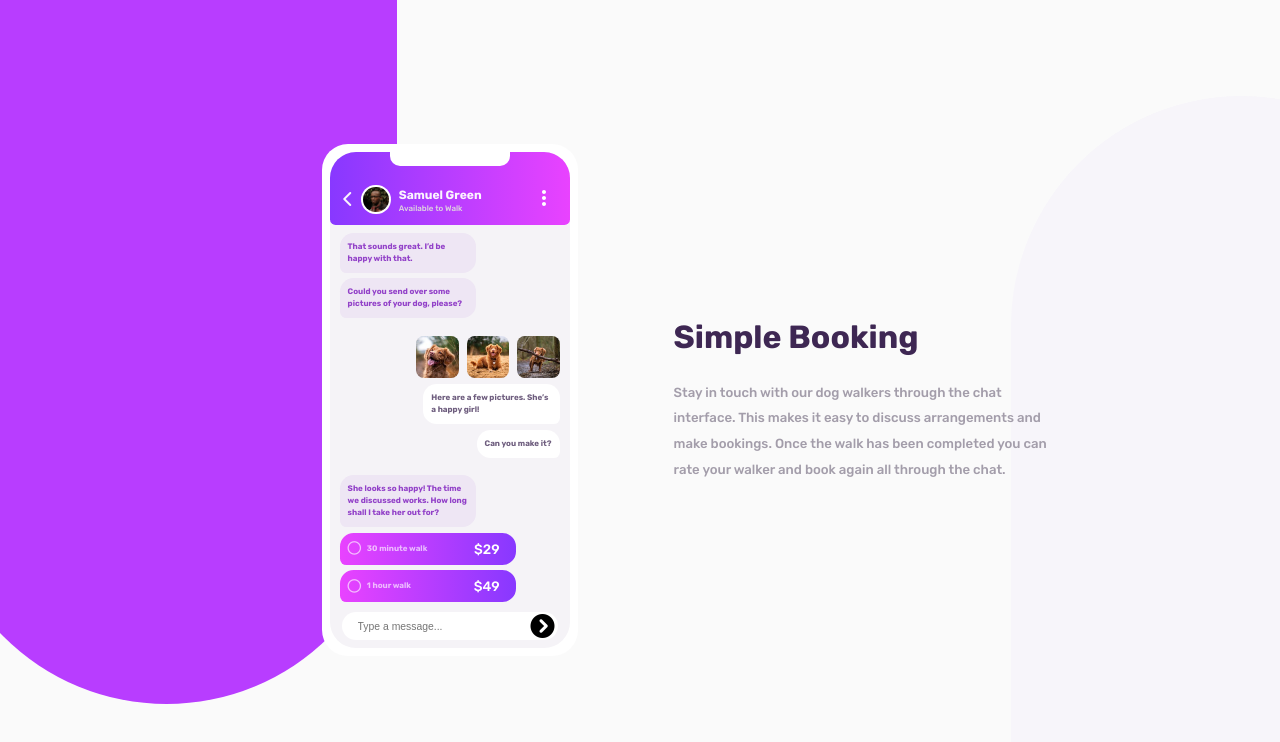
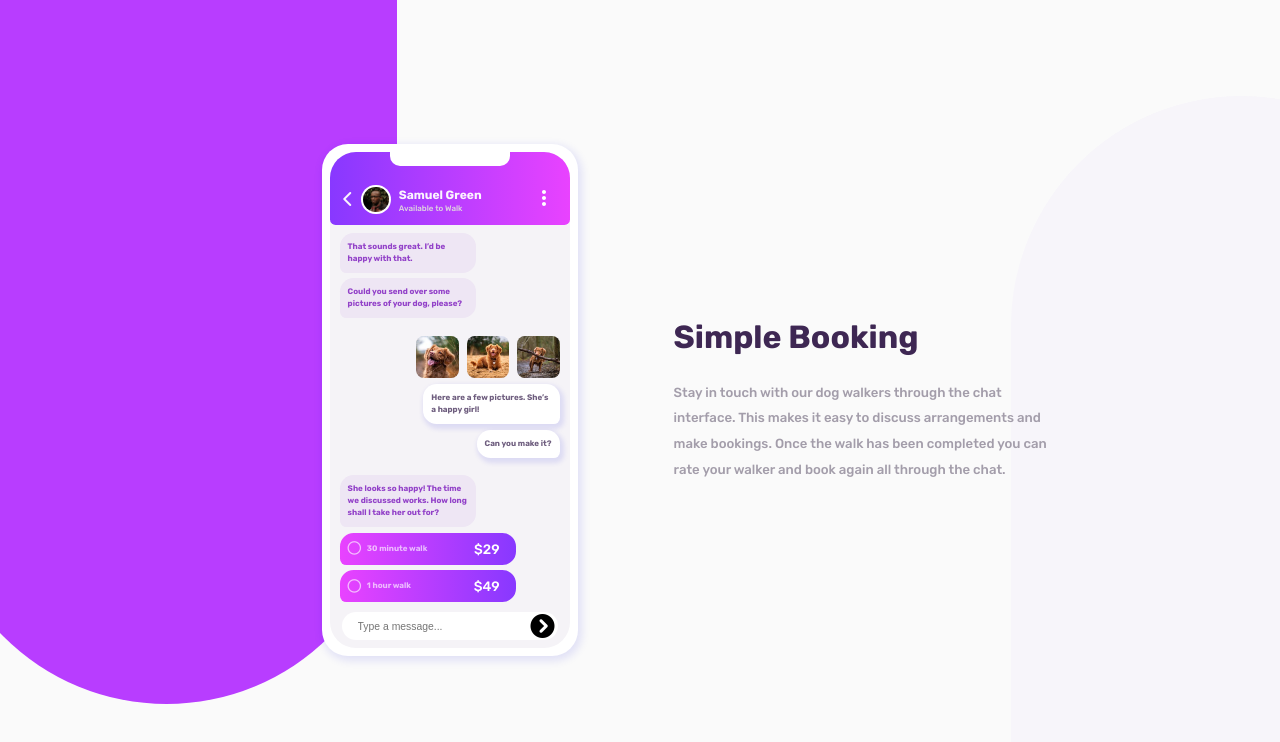
Before and after one commit to 01edie/chat-app-css-illustration, a plain HTML site: page index.html in a window 1280 px wide. Drawn offline with Linux system fonts and the light colour scheme.

Commit message:
box shadow added

```diff
--- a/style.css
+++ b/style.css
@@ -96,6 +96,7 @@ p{
   display: flex;
   justify-content: center;
   align-items: center;
+  box-shadow: 2px 3px 8px 2px rgba(0, 0, 220, 0.1);
 }
 .device-body{
   background-color: var(--Light-Grayish-Violet-app-background);
@@ -264,6 +265,8 @@ p{
   -o-border-radius: 0.85rem 0.85rem 0.4rem 0.85rem ;
   background-color: #fff;
   color: var(--Desaturated-Dark-Violet-chat-on-the-right);
+  box-shadow: 2px 3px 5px 2px rgba(0, 0, 220, 0.1);
+
 }
 .message3{
   display: flex;
```
